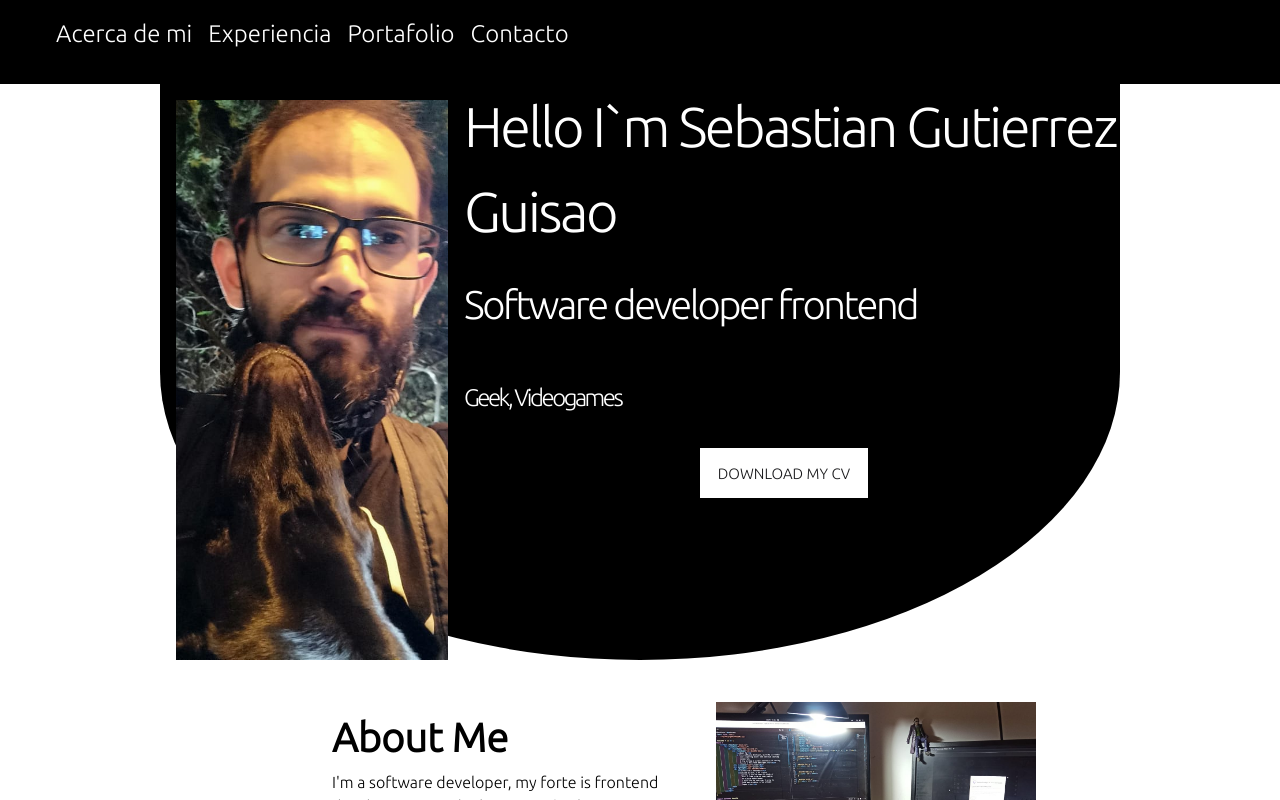
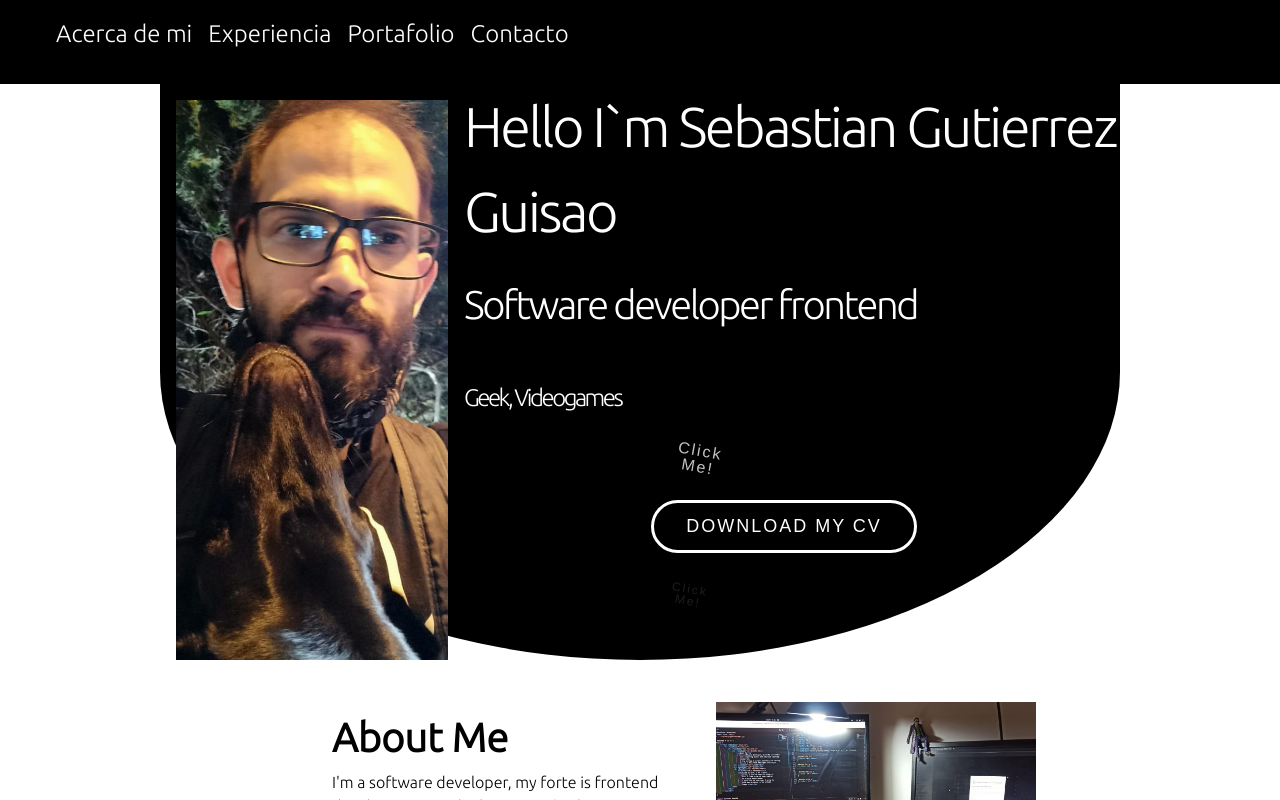
Before and after one commit to Sgutierrezgf/sgutierrezcv, a React (Create React App) app: page / in a window 1280 px wide. Shown: the top 800 px of the page. Built offline with nearby package versions, Linux system fonts and the light colour scheme.

Commit message:
subiendo cambios para mi CV

```diff
--- a/src/pages/Me.tsx
+++ b/src/pages/Me.tsx
@@ -1,7 +1,5 @@
 import port3 from '../styles/img/port3.jpeg'
 import '../styles/pages/Me.css'
-
-
 
 const Me = () => (
     <section className='me'>
@@ -13,19 +11,22 @@ const Me = () => (
             <h1>Software developer frontend</h1>
             <h2>Geek, Videogames</h2>
             <div className="aboutMe-CV">
-                <button className='Me-button'>
-                    <span className="Me-button-text">
-                        DOWNLOAD MY CV
-                    </span>
-                    <span>
+                <div className="item button-parrot">
+                    <button className='buttonCV'>
                         <a href="https://github.com/Sgutierrezgf/sgutierrezcv/raw/main/src/styles/files/sebastiangutierrez-1.pdf">
-                            THANKS!
+                            DOWNLOAD MY CV
                         </a>
-                    </span>
-                </button>
+                        <div className="parrot"></div>
+                        <div className="parrot"></div>
+                        <div className="parrot"></div>
+                        <div className="parrot"></div>
+                        <div className="parrot"></div>
+                        <div className="parrot"></div>
+                    </button>
+                </div>
             </div>
         </div>
-    </section>
+    </section >
 )
 
 export default Me;
--- a/src/styles/pages/Me.css
+++ b/src/styles/pages/Me.css
@@ -53,71 +53,8 @@
 
 .aboutMe-CV {
   text-align: center;
+  margin: 60px;
 }
-
-.Me-button {
-  position: relative;
-  overflow: hidden;
-  border: none;
-  color: #18181a;
-  display: inline-block;
-  font-size: 15px;
-  line-height: 15px;
-  padding: 18px 18px 17px;
-  text-decoration: none;
-  cursor: pointer;
-  background: #fff;
-  user-select: none;
-  -webkit-user-select: none;
-  touch-action: manipulation;
-}
-
-.Me-button span:first-child {
-  position: relative;
-  transition: color 600ms cubic-bezier(0.48, 0, 0.12, 1);
-  z-index: 10;
-}
-
-.Me-button span:last-child {
-  color: white;
-  display: block;
-  position: absolute;
-  bottom: 0;
-  transition: all 500ms cubic-bezier(0.48, 0, 0.12, 1);
-  z-index: 100;
-  opacity: 0;
-  top: 50%;
-  left: 50%;
-  transform: translateY(225%) translateX(-50%);
-  height: 14px;
-  line-height: 13px;
-}
-
-.Me-button:after {
-  content: "";
-  position: absolute;
-  bottom: -50%;
-  left: 0;
-  width: 100%;
-  height: 100%;
-  background-color: black;
-  transform-origin: bottom center;
-  transition: transform 600ms cubic-bezier(0.48, 0, 0.12, 1);
-  transform: skewY(9.3deg) scaleY(0);
-  z-index: 50;
-}
-
-.Me-button:hover:after {
-  transform-origin: bottom center;
-  transform: skewY(9.3deg) scaleY(2);
-}
-
-.Me-button:hover span:last-child {
-  transform: translateX(-50%) translateY(-50%);
-  opacity: 1;
-  transition: all 900ms cubic-bezier(0.48, 0, 0.12, 1);
-}
-
 
 
 @media (max-width: 1200px) {
@@ -148,6 +85,116 @@
   }
 
   .aboutMe-CV {
-    margin-bottom: 16px;
+    margin: 48px;
   }
 }
+
+
+button {
+  background: transparent;
+  color: #fff;
+  border: 3px solid #fff;
+  border-radius: 50px;
+  padding: 0.8rem 2rem;
+  font: 18px "Margarine", sans-serif;
+  outline: none;
+  cursor: pointer;
+  position: relative;
+  transition: 0.2s ease-in-out;
+  letter-spacing: 2px;
+}
+
+.name {
+  width: 100%;
+  text-align: center;
+  padding: 0 0 3rem;
+  padding-top: 4rem;
+  font: 500 14px "Rubik", sans-serif;
+  letter-spacing: 0.5px;
+  text-transform: uppercase;
+  text-shadow: 0 1px 1px rgba(0, 0, 0, 0.4);
+}
+
+.buttonCV a {
+  text-decoration: none;
+  color: white;
+}
+
+
+.button-parrot .parrot {
+  position: absolute;
+  width: 60px;
+  text-align: center;
+  animation: blink 0.8s infinite;
+  color: transparent;
+}
+
+.button-parrot .parrot:before {
+  content: "Click Me!";
+}
+
+.button-parrot .parrot:nth-child(1) {
+  top: -30px;
+  left: -40px;
+  font: 12px/1 "Margarine", sans-serif;
+  transform: rotate(-20deg);
+  animation-duration: 0.5s;
+}
+
+.button-parrot .parrot:nth-child(2) {
+  font: 12px/1 "Margarine", sans-serif;
+  right: -40px;
+  top: -20px;
+  transform: rotate(15deg);
+  animation-duration: 0.3s;
+}
+
+.button-parrot .parrot:nth-child(3) {
+  font: 16px/1 "Margarine", sans-serif;
+  top: -60px;
+  left: 15px;
+  transform: rotate(10deg);
+  animation-duration: 1s;
+}
+
+.button-parrot .parrot:nth-child(4) {
+  font: 18px/1 "Margarine", sans-serif;
+  top: -70px;
+  left: 95px;
+  transform: rotate(2deg);
+  animation-duration: 0.7s;
+}
+
+.button-parrot .parrot:nth-child(5) {
+  font: 14px/1 "Margarine", sans-serif;
+  top: 80px;
+  left: 105px;
+  transform: rotate(-20deg);
+  animation-duration: 0.8s;
+}
+
+.button-parrot .parrot:nth-child(6) {
+  font: 12px/1 "Margarine", sans-serif;
+  top: 80px;
+  left: 5px;
+  transform: rotate(10deg);
+  animation-duration: 1.2s;
+}
+
+.button-parrot button:hover .parrot:before {
+  content: "Do it!";
+  width: 70px;
+}
+
+@keyframes blink {
+
+  25%,
+  75% {
+    color: transparent;
+  }
+
+  40%,
+  60% {
+    color: #fff;
+  }
+}
```
Also changed, not shown: 1 other file (tests, documents, lock files or other folders).
